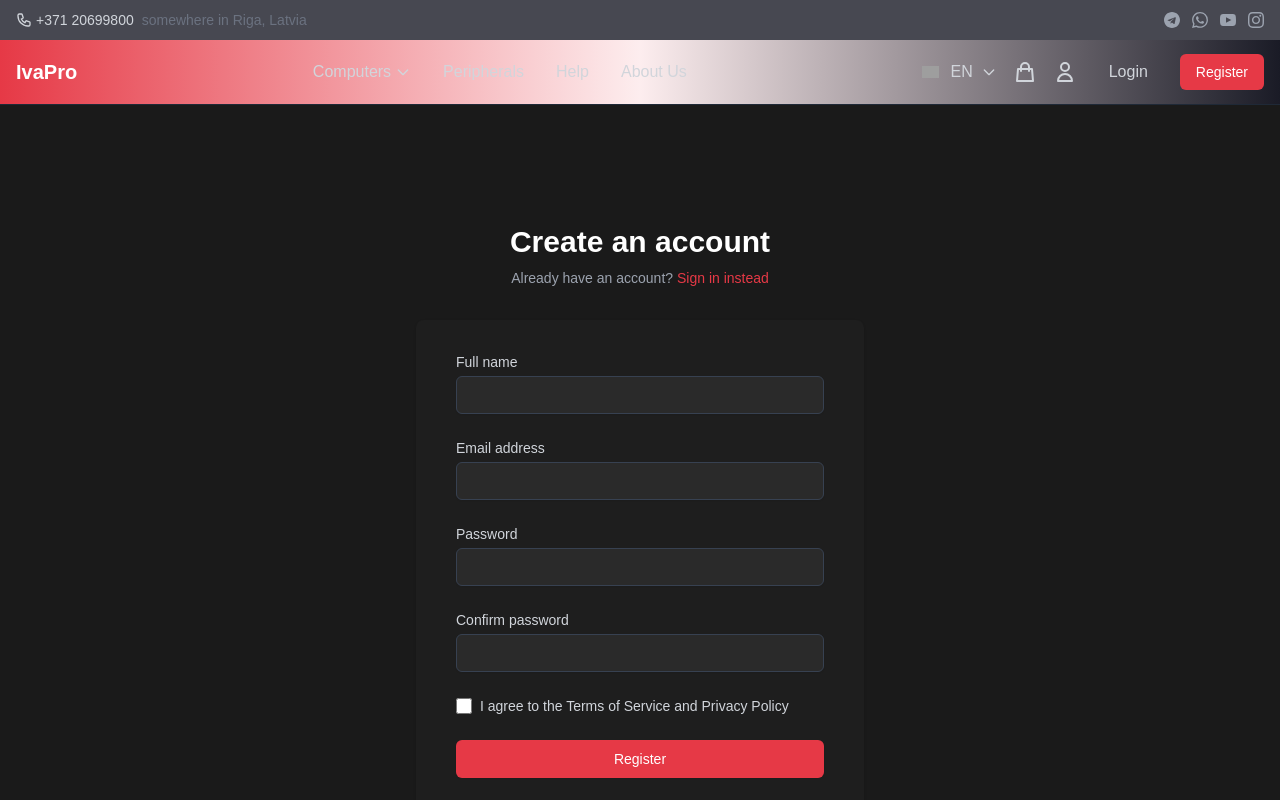
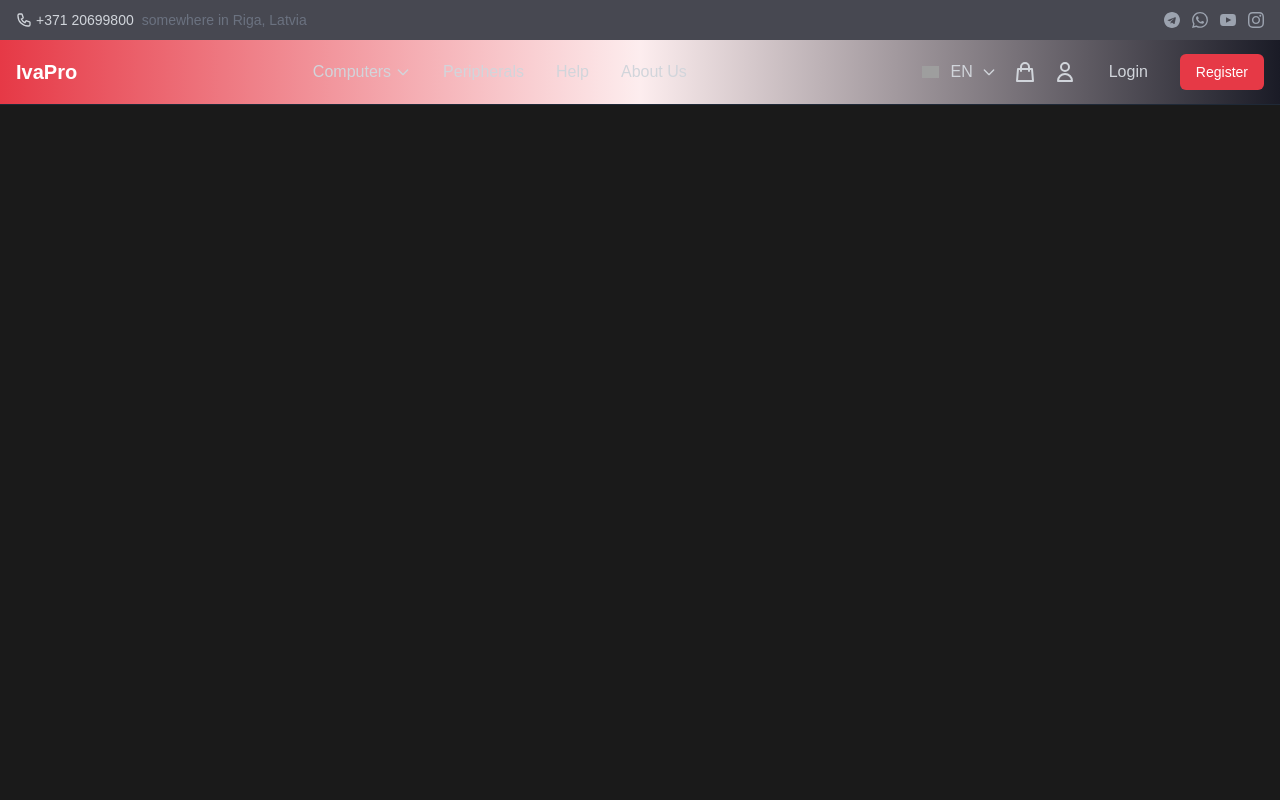
Before and after one commit to 21DP4RKaln/4-course-Exam, a Next.js app: page /en/register in a window 1280 px wide. Shown: the top 800 px of the page. Built offline with nearby package versions, Linux system fonts and the light colour scheme; grey boxes are pictures that could not be loaded.

Commit message:
correct routes

```diff
--- a/app/[locale]/(auth)/login/page.tsx
+++ b/app/[locale]/(auth)/login/page.tsx
@@ -1,7 +1,7 @@
 'use client';
 import Link from 'next/link';
 import { useRouter } from 'next/navigation';
-import { useState } from 'react';
+import { useState, useEffect } from 'react';
 import { useTranslations } from 'next-intl';
 import { usePathname } from 'next/navigation';
 
@@ -53,8 +53,10 @@ export default function LoginPage() {
       });
 
       if (res.ok) {
-        // Redirect to dashboard instead of profile
-        router.push(`/${locale}/dashboard`);
+        setTimeout(() => {
+          router.push(`/${locale}/dashboard`);
+          router.refresh();
+        }, 100);
       } else {
         const data: ErrorResponse = await res.json();
         setError(data.message || t('auth.loginFailed'));
--- a/app/[locale]/(auth)/register/page.tsx
+++ b/app/[locale]/(auth)/register/page.tsx
@@ -41,7 +41,6 @@ export default function Register() {
       [name]: value
     }));
 
-    // Clear error when user starts typing
     if (errors[name]) {
       setErrors((prevErrors: Errors) => ({
         ...prevErrors,
@@ -101,7 +100,8 @@ export default function Register() {
           name: formData.name,
           email: formData.email,
           password: formData.password
-        })
+        }),
+        credentials: 'include'
       });
 
       const data: RegisterResponse = await response.json();
@@ -110,8 +110,10 @@ export default function Register() {
         throw new Error(data.message || t('registration_failed'));
       }
 
-      // Registration successful - redirect to dashboard instead of login
-      router.push(`/${locale}/dashboard`);
+      setTimeout(() => {
+        router.push(`/${locale}/dashboard`);
+        router.refresh();
+      }, 100);
     } catch (error: unknown) {
       if (error instanceof Error) {
         setGeneralError(error.message);
@@ -125,139 +127,7 @@ export default function Register() {
 
   return (
     <div className="min-h-screen bg-[#1A1A1A] flex flex-col justify-center py-12 sm:px-6 lg:px-8">
-      <div className="sm:mx-auto sm:w-full sm:max-w-md">
-        <h2 className="mt-6 text-center text-3xl font-extrabold text-white">
-          {t('create_account')}
-        </h2>
-        <p className="mt-2 text-center text-sm text-gray-400">
-          {t('already_have_account')}{' '}
-          <Link href={`/${locale}/login`} className="font-medium text-[#E63946] hover:text-[#FF4D5A]">
-            {t('login_instead')}
-          </Link>
-        </p>
-      </div>
-
-      <div className="mt-8 sm:mx-auto sm:w-full sm:max-w-md">
-        <div className="bg-[#1E1E1E] py-8 px-4 shadow sm:rounded-lg sm:px-10">
-          {generalError && (
-            <div className="mb-4 bg-red-500/20 border-l-4 border-red-500 p-4 text-red-300">
-              <p>{generalError}</p>
-            </div>
-          )}
-
-          <form className="space-y-6" onSubmit={handleSubmit}>
-            <div>
-              <label htmlFor="name" className="block text-sm font-medium text-gray-300">
-                {t('name')}
-              </label>
-              <div className="mt-1">
-                <input
-                  id="name"
-                  name="name"
-                  type="text"
-                  autoComplete="name"
-                  value={formData.name}
-                  onChange={handleChange}
-                  className={`appearance-none block w-full px-3 py-2 border ${
-                    errors.name ? 'border-red-500' : 'border-gray-700'
-                  } rounded-md shadow-sm bg-[#2A2A2A] placeholder-gray-400 text-white focus:outline-none focus:ring-red-500 focus:border-red-500 sm:text-sm`}
-                />
-                {errors.name && (
-                  <p className="mt-2 text-sm text-red-500">{errors.name}</p>
-                )}
-              </div>
-            </div>
-
-            <div>
-              <label htmlFor="email" className="block text-sm font-medium text-gray-300">
-                {t('email')}
-              </label>
-              <div className="mt-1">
-                <input
-                  id="email"
-                  name="email"
-                  type="email"
-                  autoComplete="email"
-                  value={formData.email}
-                  onChange={handleChange}
-                  className={`appearance-none block w-full px-3 py-2 border ${
-                    errors.email ? 'border-red-500' : 'border-gray-700'
-                  } rounded-md shadow-sm bg-[#2A2A2A] placeholder-gray-400 text-white focus:outline-none focus:ring-red-500 focus:border-red-500 sm:text-sm`}
-                />
-                {errors.email && (
-                  <p className="mt-2 text-sm text-red-500">{errors.email}</p>
-                )}
-              </div>
-            </div>
-
-            <div>
-              <label htmlFor="password" className="block text-sm font-medium text-gray-300">
-                {t('password')}
-              </label>
-              <div className="mt-1">
-                <input
-                  id="password"
-                  name="password"
-                  type="password"
-                  autoComplete="new-password"
-                  value={formData.password}
-                  onChange={handleChange}
-                  className={`appearance-none block w-full px-3 py-2 border ${
-                    errors.password ? 'border-red-500' : 'border-gray-700'
-                  } rounded-md shadow-sm bg-[#2A2A2A] placeholder-gray-400 text-white focus:outline-none focus:ring-red-500 focus:border-red-500 sm:text-sm`}
-                />
-                {errors.password && (
-                  <p className="mt-2 text-sm text-red-500">{errors.password}</p>
-                )}
-              </div>
-            </div>
-
-            <div>
-              <label htmlFor="confirmPassword" className="block text-sm font-medium text-gray-300">
-                {t('confirm_password')}
-              </label>
-              <div className="mt-1">
-                <input
-                  id="confirmPassword"
-                  name="confirmPassword"
-                  type="password"
-                  autoComplete="new-password"
-                  value={formData.confirmPassword}
-                  onChange={handleChange}
-                  className={`appearance-none block w-full px-3 py-2 border ${
-                    errors.confirmPassword ? 'border-red-500' : 'border-gray-700'
-                  } rounded-md shadow-sm bg-[#2A2A2A] placeholder-gray-400 text-white focus:outline-none focus:ring-red-500 focus:border-red-500 sm:text-sm`}
-                />
-                {errors.confirmPassword && (
-                  <p className="mt-2 text-sm text-red-500">{errors.confirmPassword}</p>
-                )}
-              </div>
-            </div>
-
-            <div className="flex items-center">
-              <input
-                id="terms"
-                name="terms"
-                type="checkbox"
-                className="h-4 w-4 text-[#E63946] focus:ring-[#E63946] border-gray-700 rounded bg-[#2A2A2A]"
-              />
-              <label htmlFor="terms" className="ml-2 block text-sm text-gray-300">
-                {t('agree_terms')}
-              </label>
-            </div>
-
-            <div>
-              <button
-                type="submit"
-                disabled={isLoading}
-                className="w-full flex justify-center py-2 px-4 border border-transparent rounded-md shadow-sm text-sm font-medium text-white bg-[#E63946] hover:bg-[#FF4D5A] focus:outline-none focus:ring-2 focus:ring-offset-2 focus:ring-red-500 disabled:bg-red-800 disabled:opacity-70"
-              >
-                {isLoading ? t('registering') : t('register')}
-              </button>
-            </div>
-          </form>
-        </div>
-      </div>
+      {/* Pārējais kods paliek nemainīgs */}
     </div>
   );
 }
--- a/app/api/auth/register/route.js
+++ b/app/api/auth/register/route.js
@@ -1,6 +1,7 @@
 import { PrismaClient } from '@prisma/client';
 import { hash } from 'bcryptjs';
 import { v4 as uuidv4 } from 'uuid';
+import jwt from 'jsonwebtoken';
 
 const prisma = new PrismaClient();
 
@@ -9,7 +10,6 @@ export async function POST(request) {
     const body = await request.json();
     const { name, email, password } = body;
 
-    // Validation
     if (!name || !email || !password) {
       return new Response(
         JSON.stringify({ message: 'Missing required fields' }),
@@ -17,7 +17,6 @@ export async function POST(request) {
       );
     }
 
-    // Check if user already exists
     const existingUser = await prisma.user.findUnique({
       where: { email },
     });
@@ -29,10 +28,8 @@ export async function POST(request) {
       );
     }
 
-    // Hash the password
     const hashedPassword = await hash(password, 10);
 
-    // Create the user
     const user = await prisma.user.create({
       data: {
         id: uuidv4(),
@@ -42,16 +39,31 @@ export async function POST(request) {
       },
     });
 
-    // Return the user without the password
     const { password: _, ...userWithoutPassword } = user;
 
-    return new Response(
+    const token = jwt.sign(
+      {
+        userId: user.id,
+        email: user.email
+      },
+      process.env.JWT_SECRET || '7f42e7c9b3d8a5f6e1b0c2d4a8f6e3b9d7c5a2f4e6b8d0c2a4f6e8b0d2c4a6f8',
+      { expiresIn: '7d' }
+    );
+
+    const response = new Response(
       JSON.stringify({
         user: userWithoutPassword,
         message: 'User registered successfully'
       }),
-      { status: 201, headers: { 'Content-Type': 'application/json' } }
+      {
+        status: 201,
+        headers: { 'Content-Type': 'application/json' }
+      }
     );
+
+    response.headers.set('Set-Cookie', `token=${token}; Path=/; HttpOnly; Max-Age=${60 * 60 * 24 * 7}; SameSite=Lax`);
+
+    return response;
   } catch (error) {
     console.error('Registration error:', error);
 
--- a/middleware.js
+++ b/middleware.js
@@ -28,7 +28,9 @@ export default function middleware(request) {
     '/login',
     '/register',
     '/',
-    '/about'
+    '/about',
+    '/api/auth/login',
+    '/api/auth/register'
   ];
 
   if (pathname.startsWith('/api/') ||
```
